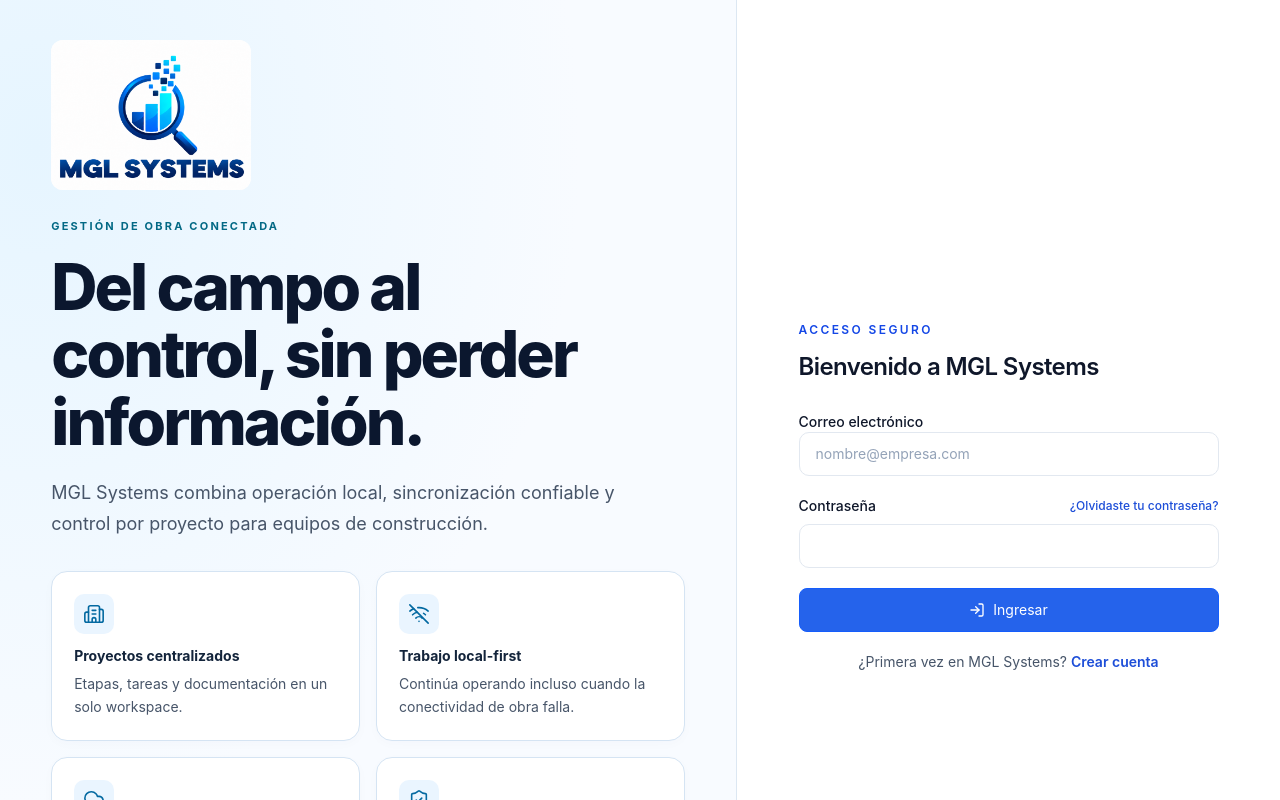
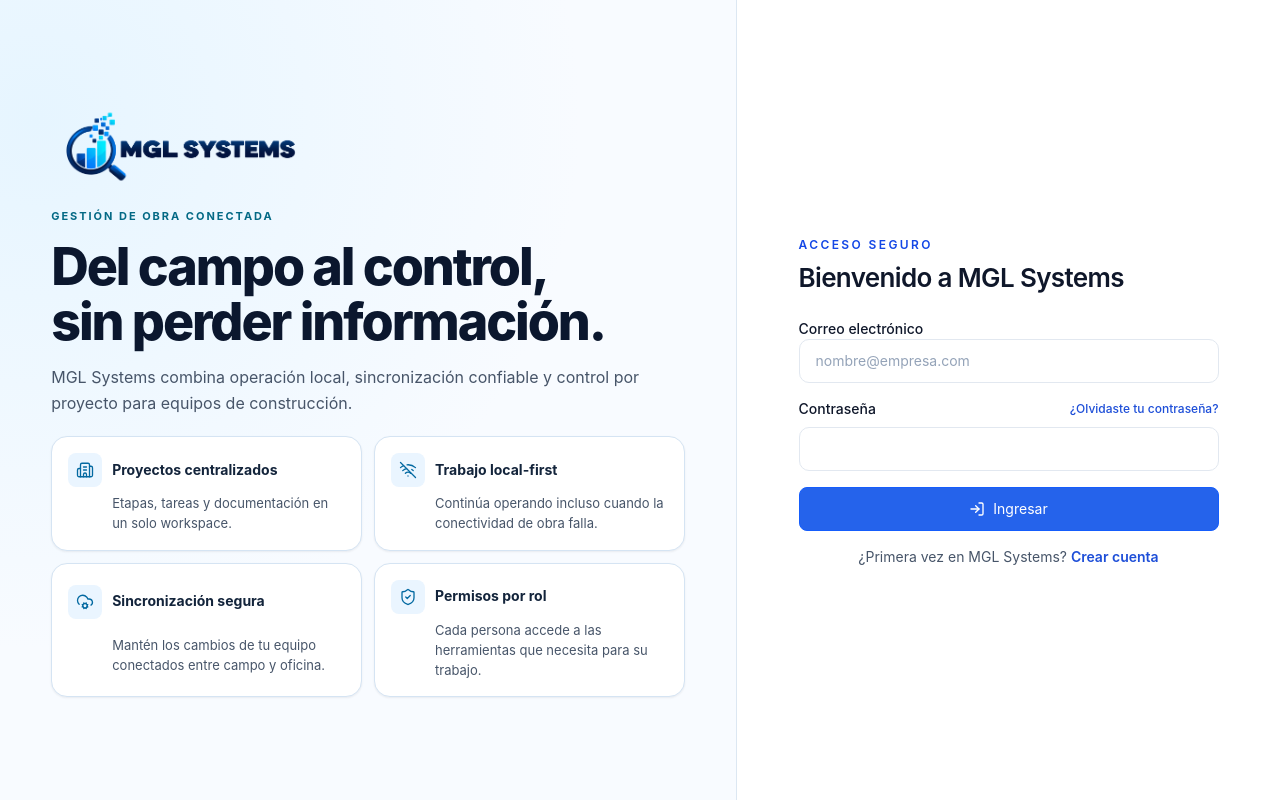
Before and after one commit to leandro604/mgl-systems, a Next.js app: page /login in a window 1280 px wide. Shown: the top 800 px of the page. Built offline with nearby package versions, Linux system fonts and the light colour scheme; no server answers.

Commit message:
fix: fit login within viewport and use horizontal brand logo

```diff
--- a/src/components/auth/auth-visual.module.css
+++ b/src/components/auth/auth-visual.module.css
@@ -4,41 +4,69 @@
   color: #0f172a;
 }
 .presentation {
-  padding: 24px;
+  display: flex;
+  flex-direction: column;
+  gap: 16px;
+  padding: 20px 24px 16px;
   background: radial-gradient(ellipse at 5% 15%, #e6f5ff 0, transparent 55%), #f8fbff;
 }
 .logo { display: inline-flex; align-self: flex-start; width: max-content; }
-.logo img { width: 160px; }
-.introduction { max-width: 720px; margin-top: 24px; }
-.eyebrow { color: #036985; font-size: 11px; font-weight: 700; letter-spacing: .2em; text-transform: uppercase; }
-.headline { margin-top: 18px; color: #0b172e; font-size: clamp(2.2rem, 5vw, 4.75rem); font-weight: 850; line-height: 1.06; letter-spacing: -.045em; text-wrap: balance; }
-.description { margin-top: 22px; color: #475569; font-size: 16px; line-height: 1.7; max-width: 610px; }
-.features { display: grid; grid-template-columns: repeat(2, minmax(0, 1fr)); gap: 12px; margin-top: 28px; }
-.featureCard { min-width: 0; padding: 18px; background: #fff; border: 1px solid #d5e4f3; border-radius: 16px; box-shadow: 0 3px 12px #143e6e05; }
-.featureIcon { display: inline-flex; padding: 9px; border-radius: 10px; color: #0369a1; background: #eaf5ff; margin-bottom: 12px; }
-.featureCard h3 { color: #13243b; font-size: 14px; font-weight: 700; line-height: 1.4; }
-.featureCard p { margin-top: 6px; color: #475569; font-size: 12px; line-height: 1.65; }
-.formArea { display: flex; align-items: center; justify-content: center; padding: 32px 24px 48px; background: #fff; border-top: 1px solid #dce7f2; }
+.logo img { width: 220px; }
+.introduction { max-width: 720px; }
+.eyebrow { color: #036985; font-size: 10px; font-weight: 700; letter-spacing: .18em; text-transform: uppercase; }
+.headline { margin-top: 10px; color: #0b172e; font-size: clamp(1.75rem, 4vw, 2.25rem); font-weight: 850; line-height: 1.06; letter-spacing: -.04em; text-wrap: balance; }
+.description { display: none; margin-top: 16px; color: #475569; font-size: 16px; line-height: 1.6; max-width: 610px; }
+.features { display: grid; grid-template-columns: repeat(2, minmax(0, 1fr)); gap: 8px; }
+.featureCard { display: flex; align-items: center; gap: 8px; min-width: 0; padding: 10px; background: #fff; border: 1px solid #d5e4f3; border-radius: 12px; }
+.featureIcon { display: inline-flex; flex-shrink: 0; padding: 6px; border-radius: 8px; color: #0369a1; background: #eaf5ff; }
+.featureIcon svg { width: 18px; height: 18px; }
+.featureCard h3 { color: #13243b; font-size: 12px; font-weight: 700; line-height: 1.35; }
+.featureCard p { display: none; color: #475569; font-size: 13px; line-height: 1.55; }
+.formArea { display: flex; align-items: center; justify-content: center; padding: 20px 24px; background: #fff; border-top: 1px solid #dce7f2; }
 .formCard { width: 100%; max-width: 420px; }
-.formCard h1 { margin-bottom: 28px; }
+.formCard h1 { margin-top: 8px; margin-bottom: 18px; font-size: 22px; line-height: 1.2; }
+.formCard form { display: grid; gap: 16px; }
+.formCard form > * { margin-block: 0 !important; }
 .formCard a { color: #1d4ed8; }
 .formCard a:hover { color: #1e40af; }
-@media (min-width: 768px) {
-  .presentation { padding: 40px; }
-  .logo img { width: 200px; }
-  .description { font-size: 18px; }
-  .featureCard { padding: 22px; }
-  .featureCard p { font-size: 14px; }
-  .features { gap: 16px; margin-top: 32px; }
+
+@media (min-width: 900px) {
+  .layout { display: grid; grid-template-columns: minmax(0, 1.15fr) minmax(0, .85fr); align-items: stretch; }
+  .presentation { justify-content: center; gap: clamp(16px, 2.5vh, 28px); padding: clamp(20px, 3vh, 40px) clamp(28px, 4vw, 64px); }
+  .logo img { width: clamp(220px, 20vw, 280px); }
+  .eyebrow { font-size: 11px; }
+  .headline { margin-top: 14px; font-size: clamp(2.25rem, min(4.2vw, 6.5vh), 4rem); }
+  .description { display: block; }
+  .features { gap: 12px; }
+  .featureCard { display: grid; grid-template-columns: 34px minmax(0, 1fr); column-gap: 10px; row-gap: 6px; padding: 16px; border-radius: 16px; }
+  .featureIcon { padding: 8px; }
+  .featureCard h3 { align-self: center; font-size: 14px; }
+  .featureCard p { display: block; grid-column: 2; }
+  .formArea { padding: clamp(20px, 4vh, 48px) clamp(24px, 3vw, 48px); border-top: 0; border-left: 1px solid #dce7f2; }
+  .formCard h1 { font-size: 26px; margin-bottom: 24px; }
 }
-@media (min-width: 1024px) {
-  .layout { display: grid; grid-template-columns: minmax(0, 1.15fr) minmax(0, .85fr); }
-  .presentation { display: flex; flex-direction: column; justify-content: center; min-height: 100dvh; padding: 40px clamp(32px, 4vw, 72px); }
-  .introduction { margin-top: 28px; }
-  .formArea { min-height: 100dvh; padding: 48px 40px; border-top: 0; border-left: 1px solid #dce7f2; }
+@media (min-width: 900px) and (max-height: 740px) {
+  .presentation { gap: 16px; padding-block: 20px; }
+  .headline { font-size: clamp(2rem, 5.5vh, 3rem); }
+  .description { margin-top: 12px; font-size: 14px; }
+  .featureCard { padding: 12px; }
+  .featureCard p { display: none; }
 }
-@media (max-width: 374px) {
-  .presentation { padding: 20px; }
-  .featureCard { padding: 14px; }
-  .features { gap: 10px; }
+@media (max-width: 899px) {
+  .layout { display: flex; flex-direction: column; justify-content: center; }
 }
+@media (max-width: 899px) and (max-height: 740px) {
+  .presentation { gap: 8px; padding: 10px 24px; }
+  .logo img { width: 168px; }
+  .headline { font-size: 26px; margin-top: 8px; }
+  .features { display: none; }
+  .formArea { padding: 12px 24px; }
+  .formCard h1 { font-size: 21px; margin-bottom: 14px; }
+  .formCard form { gap: 12px; }
+}
+@media (min-width: 640px) and (max-width: 899px) and (max-height: 540px) {
+  .layout { display: grid; grid-template-columns: minmax(0, 1fr) minmax(0, 1fr); }
+  .presentation { justify-content: center; padding: 16px 24px; }
+  .formArea { border-top: 0; border-left: 1px solid #dce7f2; }
+  .formCard h1 { font-size: 20px; }
+}
--- a/src/components/layout/logo.tsx
+++ b/src/components/layout/logo.tsx
@@ -4,8 +4,8 @@
 
 export function Logo({ compact = false, className, priority = false }: { compact?: boolean; className?: string; priority?: boolean }) {
   return (
-    <Link href="/" aria-label="MGL Systems · Inicio" className={cn('inline-flex shrink-0 items-center rounded-xl bg-white', className)}>
-      <Image src="/mgl-systems-logo.png" alt="MGL Systems" width={1448} height={1086} priority={priority} sizes={compact ? '56px' : '(min-width: 1024px) 200px, 160px'} className={cn('h-auto rounded-xl object-contain', compact ? 'w-14' : 'w-40 lg:w-[200px]')} />
+    <Link href="/" aria-label="MGL Systems · Inicio" className={cn('inline-flex shrink-0 items-center', className)}>
+      <Image src="/mgl-systems-logo-horizontal.png" alt="MGL Systems" width={2172} height={724} priority={priority} sizes={compact ? '96px' : '(min-width: 900px) 280px, 220px'} className={cn('h-auto object-contain', compact ? 'w-24' : 'w-[220px] lg:w-[280px]')} />
     </Link>
   )
 }
```
Also changed, not shown: public/mgl-systems-logo-horizontal.png (added), public/mgl-systems-logo.png (deleted).
